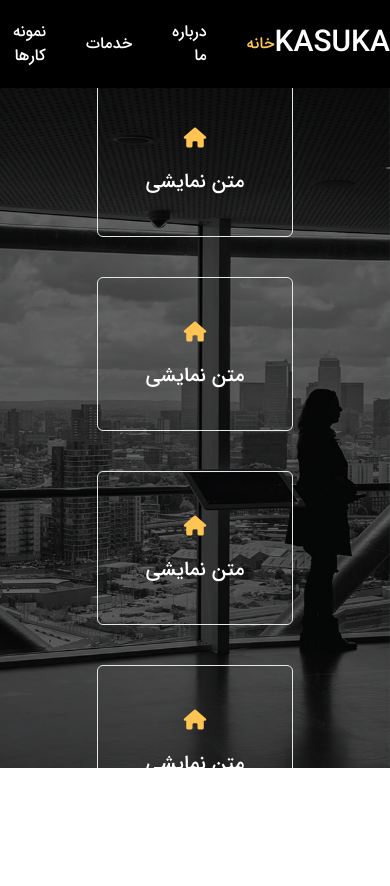
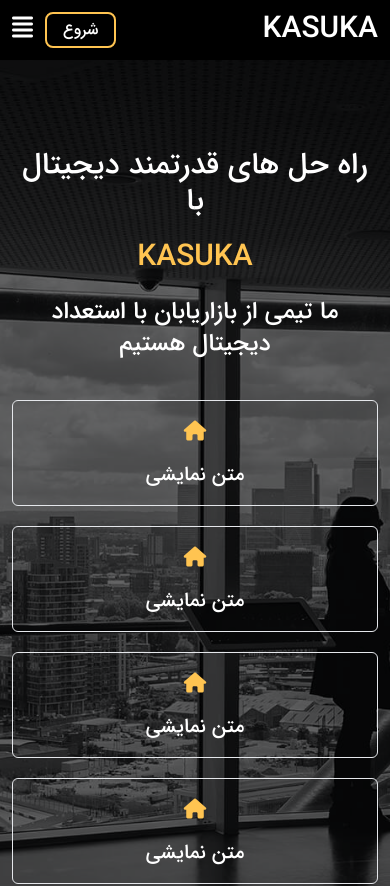
Before and after one commit to salehMb1999/kasuka, a React (Vite) app: page / in a window 390 px wide. Shown: the top 886 px of the page. Before the commit the page ends 844 px from the top, so only its background shows below. Built offline with nearby package versions, Linux system fonts and the light colour scheme.

Commit message:
header finished 100% with responsive

```diff
--- a/src/header/header.jsx
+++ b/src/header/header.jsx
@@ -5,17 +5,19 @@
   return (
     <div className="overflow-hidden font-iranSansMed">
       <Nav />
-      <div className="relative h-[91vh] w-screen bg-[url('/src/public/images/hero-bg.jpg')] from-slate-500 to-slate-500 bg-cover bg-fixed bg-top bg-no-repeat py-14 before:absolute before:bottom-0 before:left-0 before:right-0 before:top-0 before:bg-[rgba(0,0,0,.6)]">
-        <div className="container relative z-0 mx-auto flex h-full flex-col items-center justify-center">
-          <div className="flex flex-col items-center justify-center gap-20 text-white">
-            <div className="flex flex-col items-center justify-center gap-5">
-              <p className="text-5xl">راه حل های قدرتمند دیجیتال با</p>
-              <p className="selected text-5xl">KASUKA</p>
+      <div className="relative h-auto w-screen bg-[url('/src/public/images/hero-bg.jpg')] from-slate-500 to-slate-500 bg-cover bg-top bg-no-repeat py-14 before:absolute before:bottom-0 before:left-0 before:right-0 before:top-0 before:bg-[rgba(0,0,0,.6)] md:h-[91vh] md:bg-center">
+        <div className="container relative mx-auto flex h-full flex-col items-center justify-center p-3">
+          <div className="flex flex-col items-center justify-center gap-10 pt-20 text-white">
+            <div className="flex flex-col items-center justify-center gap-5 text-center">
+              <p className="text-3xl lg:text-5xl">
+                راه حل های قدرتمند دیجیتال با
+              </p>
+              <p className="selected text-3xl lg:text-5xl">KASUKA</p>
               <p className="text-2xl">
                 ما تیمی از بازاریابان با استعداد دیجیتال هستیم
               </p>
             </div>
-            <div className="flex flex-wrap items-center justify-center gap-10">
+            <div className="flex flex-wrap items-center justify-stretch gap-5 md:justify-center">
               <Boxes />
               <Boxes />
               <Boxes />
--- a/src/header/headerBoxes.jsx
+++ b/src/header/headerBoxes.jsx
@@ -1,12 +1,10 @@
 export default function Boxes() {
   return (
-    <div className="font-iranSansMed">
-      <div className="flex flex-col items-center justify-center gap-4 rounded-md border px-12 py-10 text-white duration-300 ease-in-out hover:border-[#ffc451]">
-        <i className="fa fa-home text-xl text-[#ffc451]" aria-hidden="true"></i>
-        <p className="cursor-pointer text-xl duration-300 ease-in-out hover:text-[#ffc451]">
-          متن نمایشی
-        </p>
-      </div>
+    <div className="flex w-full flex-col items-center justify-center gap-4 rounded-md border p-4 text-center text-white  duration-300 ease-in-out hover:border-[#ffc451] md:w-1/4 lg:w-1/6 lg:px-10 lg:py-4">
+      <i className="fa fa-home text-xl text-[#ffc451]" aria-hidden="true"></i>
+      <p className="cursor-pointer text-xl duration-300 ease-in-out hover:text-[#ffc451]">
+        متن نمایشی
+      </p>
     </div>
   );
 }
--- a/src/header/nav.jsx
+++ b/src/header/nav.jsx
@@ -1,11 +1,11 @@
 export default function Nav() {
   return (
     <div className="fixed left-0 right-0 top-0 z-10 bg-black font-iranSansMed">
-      <div className="container mx-auto flex items-center justify-between bg-black py-2">
+      <div className="container mx-auto flex items-center justify-between bg-black p-3">
         <div className="cursor-pointer text-3xl text-white">
           <h1>KASUKA</h1>
         </div>
-        <ul className="flex items-center justify-center gap-10 text-white">
+        <ul className="hidden items-center justify-center gap-10 text-white lg:flex">
           <li className="hover:selected selected py-3 duration-300 ease-in-out">
             <a href="#">خانه</a>
           </li>
@@ -65,9 +65,59 @@
           </li>
         </ul>
         <div>
-          <button className="text flex items-center justify-center rounded-lg border-2 border-[#ffc451] px-4 py-1 text-white duration-300 ease-in-out hover:bg-[#ffc451] hover:text-black">
-            شروع
-          </button>
+          <div className="flex items-center justify-center gap-3">
+            <button className="text flex items-center justify-center rounded-lg border-2 border-[#ffc451] px-4 py-1 text-white duration-300 ease-in-out hover:bg-[#ffc451] hover:text-black">
+              شروع
+            </button>
+            <a className="text-2xl text-white lg:hidden" href="#">
+              <i className="fa fa-align-justify" aria-hidden="true"></i>
+            </a>
+          </div>
+          <div className="absolute left-0 right-0 top-0 hidden h-screen bg-white md:hidden">
+            <a
+              className="absolute left-10 top-10 rounded-full border-2 p-2 text-xl"
+              href="#"
+            >
+              <i className="fa fa-times " aria-hidden="true"></i>
+            </a>
+            <ul className="flex flex-col items-stretch justify-start gap-5 p-20 text-black">
+              <li className="flex items-center justify-stretch px-3 py-2 hover:bg-[#ffc451]">
+                <a className="w-full" href="#">
+                  خانه
+                </a>
+              </li>
+              <li className="flex items-center justify-stretch px-3 py-2 hover:bg-[#ffc451]">
+                <a className="w-full" href="#">
+                  درباره ما
+                </a>
+              </li>
+              <li className="flex items-center justify-stretch px-3 py-2 hover:bg-[#ffc451]">
+                <a className="w-full" href="#">
+                  خدمات
+                </a>
+              </li>
+              <li className="flex items-center justify-stretch px-3 py-2 hover:bg-[#ffc451]">
+                <a className="w-full" href="#">
+                  نمونه کارها
+                </a>
+              </li>
+              <li className="flex items-center justify-stretch px-3 py-2 hover:bg-[#ffc451]">
+                <a className="w-full" href="#">
+                  تیم
+                </a>
+              </li>
+              <li className="flex items-center justify-stretch px-3 py-2 hover:bg-[#ffc451]">
+                <a className="w-full" href="#">
+                  لیست کشویی
+                </a>
+              </li>
+              <li className="flex items-center justify-stretch px-3 py-2 hover:bg-[#ffc451]">
+                <a className="w-full" href="#">
+                  تماس با ما
+                </a>
+              </li>
+            </ul>
+          </div>
         </div>
       </div>
     </div>
```
